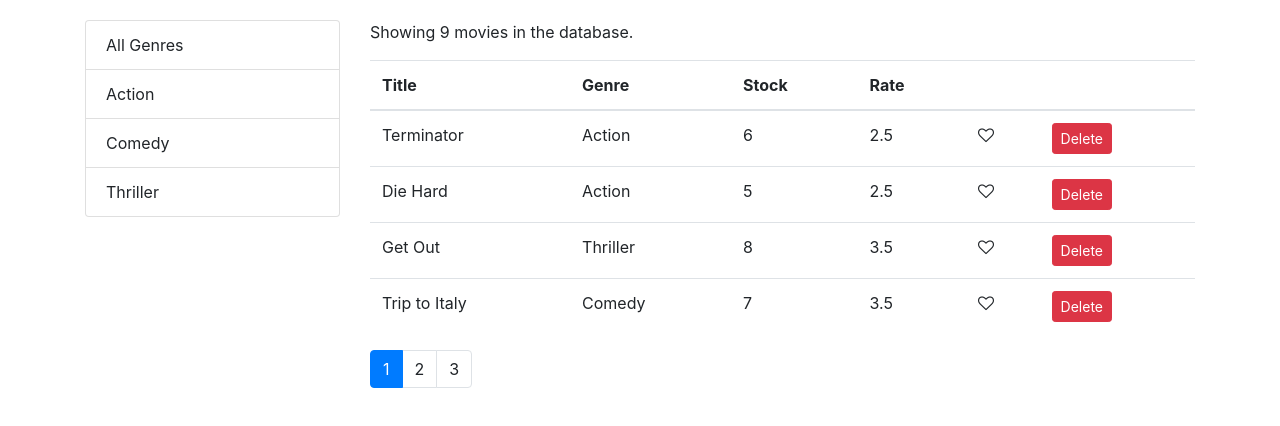
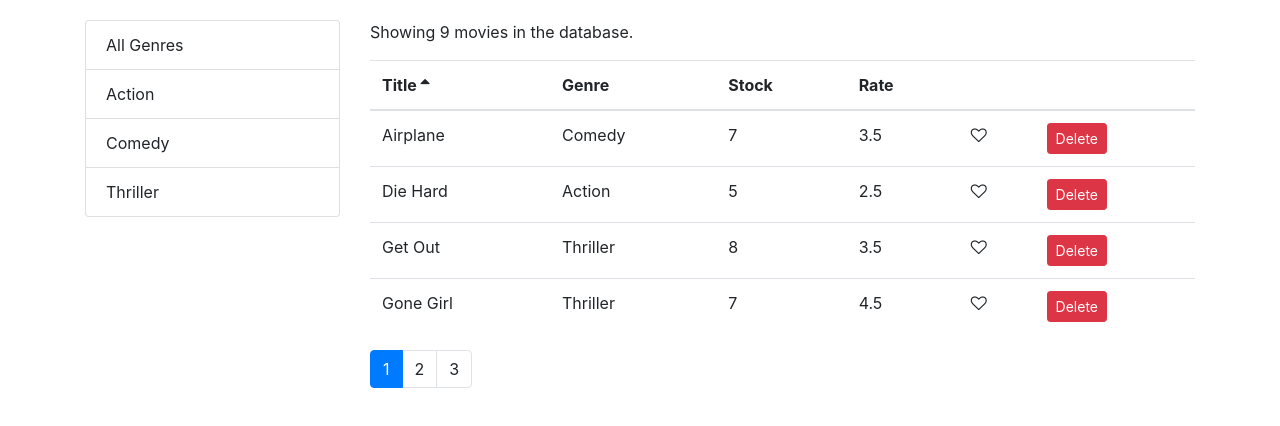
Before and after one commit to schiersj/vidly-react, a React (Create React App) app: page / in a window 1280 px wide. Shown: the top 426 px of the page. Built offline with nearby package versions, Linux system fonts and the light colour scheme.

Commit message:
Added sorting and broke out common components

```diff
--- /dev/null
+++ b/src/components/common/table.jsx
@@ -0,0 +1,14 @@
+import React from "react";
+import TableHeader from "./tableHeader";
+import TableBody from "./tableBody";
+
+const Table = ({ columns, sortColumn, onSort, data }) => {
+  return (
+    <table className="table">
+      <TableHeader columns={columns} sortColumn={sortColumn} onSort={onSort} />
+      <TableBody columns={columns} data={data} />
+    </table>
+  );
+};
+
+export default Table;
--- /dev/null
+++ b/src/components/common/tableBody.jsx
@@ -0,0 +1,33 @@
+import React, { Component } from "react";
+import _ from "lodash";
+
+class TableBody extends Component {
+  renderCell = (item, column) => {
+    if (column.content) return column.content(item);
+    return _.get(item, column.path);
+  };
+
+  createKey = (item, column) => {
+    return item._id + (column.path || column.key);
+  };
+
+  render() {
+    const { data, columns } = this.props;
+
+    return (
+      <tbody>
+        {data.map(item => (
+          <tr key={item._id}>
+            {columns.map(column => (
+              <td key={this.createKey(item, column)}>
+                {this.renderCell(item, column)}
+              </td>
+            ))}
+          </tr>
+        ))}
+      </tbody>
+    );
+  }
+}
+
+export default TableBody;
--- /dev/null
+++ b/src/components/common/tableHeader.jsx
@@ -0,0 +1,42 @@
+import React, { Component } from "react";
+
+class TableHeader extends Component {
+  raiseSort = path => {
+    const sortColumn = { ...this.props.sortColumn };
+    if (sortColumn.path === path)
+      sortColumn.order = sortColumn.order === "asc" ? "desc" : "asc";
+    else {
+      sortColumn.path = path;
+      sortColumn.order = "asc";
+    }
+    this.props.onSort(sortColumn);
+  };
+
+  renderSortIcon = column => {
+    const { sortColumn } = this.props;
+    if (column.path !== sortColumn.path) return null;
+    if (sortColumn.order === "asc") return <i className="fa fa-sort-asc" />;
+    return <i className="fa fa-sort-desc" />;
+  };
+
+  render() {
+    const { columns } = this.props;
+    return (
+      <thead>
+        <tr>
+          {columns.map(column => (
+            <th
+              className="clickable"
+              key={column.path || column.key}
+              onClick={() => this.raiseSort(column.path)}
+            >
+              {column.label} {this.renderSortIcon(column)}
+            </th>
+          ))}
+        </tr>
+      </thead>
+    );
+  }
+}
+
+export default TableHeader;
--- a/src/components/movies.jsx
+++ b/src/components/movies.jsx
@@ -1,21 +1,23 @@
 import React, { Component } from "react";
-import Like from "./common/like";
+import MoviesTable from "./moviesTable";
 import ListGroup from "./common/listGroup";
 import Pagination from "./common/pagination";
 import { getMovies } from "../services/fakeMovieService";
 import { getGenres } from "../services/fakeGenreService";
 import { paginate } from "../utils/paginate";
+import _ from "lodash";
 
 class Movies extends Component {
   state = {
     movies: [],
     genres: [],
     currentPage: 1,
-    pageSize: 4
+    pageSize: 4,
+    sortColumn: { path: "title", order: "asc" }
   };
 
   componentDidMount() {
-    const genres = [{ name: "All Genres" }, ...getGenres()];
+    const genres = [{ _id: "", name: "All Genres" }, ...getGenres()];
     this.setState({ movies: getMovies(), genres });
   }
 
@@ -40,24 +42,44 @@
     this.setState({ selectedGenre: genre, currentPage: 1 });
   };
 
-  render() {
-    const { length: count } = this.state.movies;
+  handleSort = sortColumn => {
+    this.setState({ sortColumn });
+  };
+
+  getPagedData() {
     const {
       pageSize,
       currentPage,
       movies: allMovies,
-      genres,
-      selectedGenre
+      selectedGenre,
+      sortColumn
     } = this.state;
-
-    if (count === 0) return <p>There are no movies in the database.</p>;
 
     const filtered =
       selectedGenre && selectedGenre._id
         ? allMovies.filter(m => m.genre._id === selectedGenre._id)
         : allMovies;
 
-    const movies = paginate(filtered, currentPage, pageSize);
+    const sorted = _.orderBy(filtered, [sortColumn.path], [sortColumn.order]);
+
+    const movies = paginate(sorted, currentPage, pageSize);
+
+    return { totalCount: filtered.length, data: movies };
+  }
+
+  render() {
+    const { length: count } = this.state.movies;
+    const {
+      pageSize,
+      currentPage,
+      genres,
+      selectedGenre,
+      sortColumn
+    } = this.state;
+
+    if (count === 0) return <p>There are no movies in the database.</p>;
+
+    const { totalCount, data: movies } = this.getPagedData();
 
     return (
       <div className="row">
@@ -69,45 +91,16 @@
           />
         </div>
         <div className="col">
-          <p>Showing {filtered.length} movies in the database.</p>
-          <table className="table">
-            <thead>
-              <tr>
-                <th>Title</th>
-                <th>Genre</th>
-                <th>Stock</th>
-                <th>Rate</th>
-                <th />
-                <th />
-              </tr>
-            </thead>
-            <tbody>
-              {movies.map(movie => (
-                <tr key={movie._id}>
-                  <td>{movie.title}</td>
-                  <td>{movie.genre.name}</td>
-                  <td>{movie.numberInStock}</td>
-                  <td>{movie.dailyRentalRate}</td>
-                  <td>
-                    <Like
-                      liked={movie.liked}
-                      onClick={() => this.handleLike(movie)}
-                    />
-                  </td>
-                  <td>
-                    <button
-                      onClick={() => this.handleDelete(movie)}
-                      className="btn btn-danger btn-sm"
-                    >
-                      Delete
-                    </button>
-                  </td>
-                </tr>
-              ))}
-            </tbody>
-          </table>
+          <p>Showing {totalCount} movies in the database.</p>
+          <MoviesTable
+            movies={movies}
+            sortColumn={sortColumn}
+            onLike={this.handleLike}
+            onDelete={this.handleDelete}
+            onSort={this.handleSort}
+          />
           <Pagination
-            itemsCount={filtered.length}
+            itemsCount={totalCount}
             pageSize={pageSize}
             currentPage={currentPage}
             onPageChange={this.handlePageChange}
--- /dev/null
+++ b/src/components/moviesTable.jsx
@@ -0,0 +1,43 @@
+import React, { Component } from "react";
+import Like from "./common/like";
+import Table from "./common/table";
+
+class MoviesTable extends Component {
+  columns = [
+    { path: "title", label: "Title" },
+    { path: "genre.name", label: "Genre" },
+    { path: "numberInStock", label: "Stock" },
+    { path: "dailyRentalRate", label: "Rate" },
+    {
+      key: "like",
+      content: movie => (
+        <Like liked={movie.liked} onClick={() => this.props.onLike(movie)} />
+      )
+    },
+    {
+      key: "delete",
+      content: movie => (
+        <button
+          onClick={() => this.props.onDelete(movie)}
+          className="btn btn-danger btn-sm"
+        >
+          Delete
+        </button>
+      )
+    }
+  ];
+
+  render() {
+    const { movies, sortColumn, onSort } = this.props;
+    return (
+      <Table
+        columns={this.columns}
+        data={movies}
+        sortColumn={sortColumn}
+        onSort={onSort}
+      />
+    );
+  }
+}
+
+export default MoviesTable;
--- a/src/index.css
+++ b/src/index.css
@@ -3,3 +3,7 @@
   padding: 20px 0 0 0;
   font-family: sans-serif;
 }
+
+.clickable {
+  cursor: pointer;
+}
```
